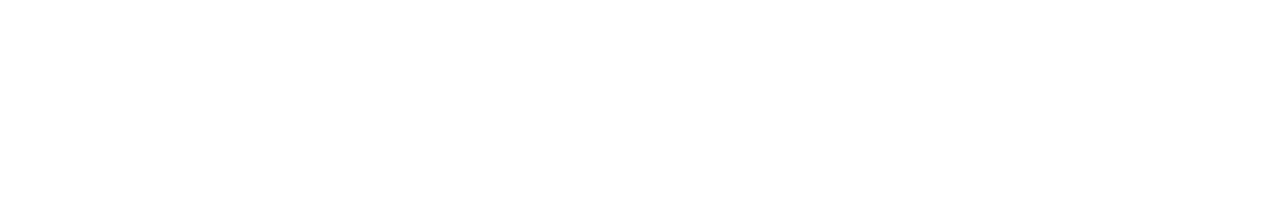
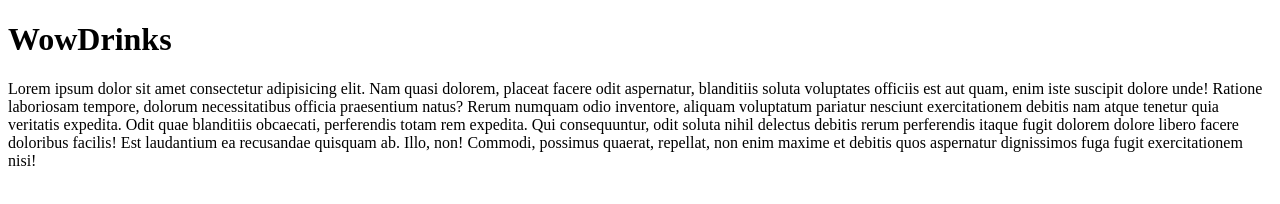
Before and after one commit to LuccaBarroso/Drink-Recipes, a plain HTML site: page index.html in a window 1280 px wide. Drawn offline with Linux system fonts and the light colour scheme.

```diff
--- a/index.html
+++ b/index.html
@@ -7,6 +7,20 @@
     <title>WowDrinks</title>
   </head>
   <body>
-    <title>WowDrinks</title>
+    <h1>WowDrinks</h1>
+    <p>
+      Lorem ipsum dolor sit amet consectetur adipisicing elit. Nam quasi
+      dolorem, placeat facere odit aspernatur, blanditiis soluta voluptates
+      officiis est aut quam, enim iste suscipit dolore unde! Ratione laboriosam
+      tempore, dolorum necessitatibus officia praesentium natus? Rerum numquam
+      odio inventore, aliquam voluptatum pariatur nesciunt exercitationem
+      debitis nam atque tenetur quia veritatis expedita. Odit quae blanditiis
+      obcaecati, perferendis totam rem expedita. Qui consequuntur, odit soluta
+      nihil delectus debitis rerum perferendis itaque fugit dolorem dolore
+      libero facere doloribus facilis! Est laudantium ea recusandae quisquam ab.
+      Illo, non! Commodi, possimus quaerat, repellat, non enim maxime et debitis
+      quos aspernatur dignissimos fuga fugit exercitationem nisi!
+    </p>
   </body>
+  <script src="./dist/main.js"></script>
 </html>
```
